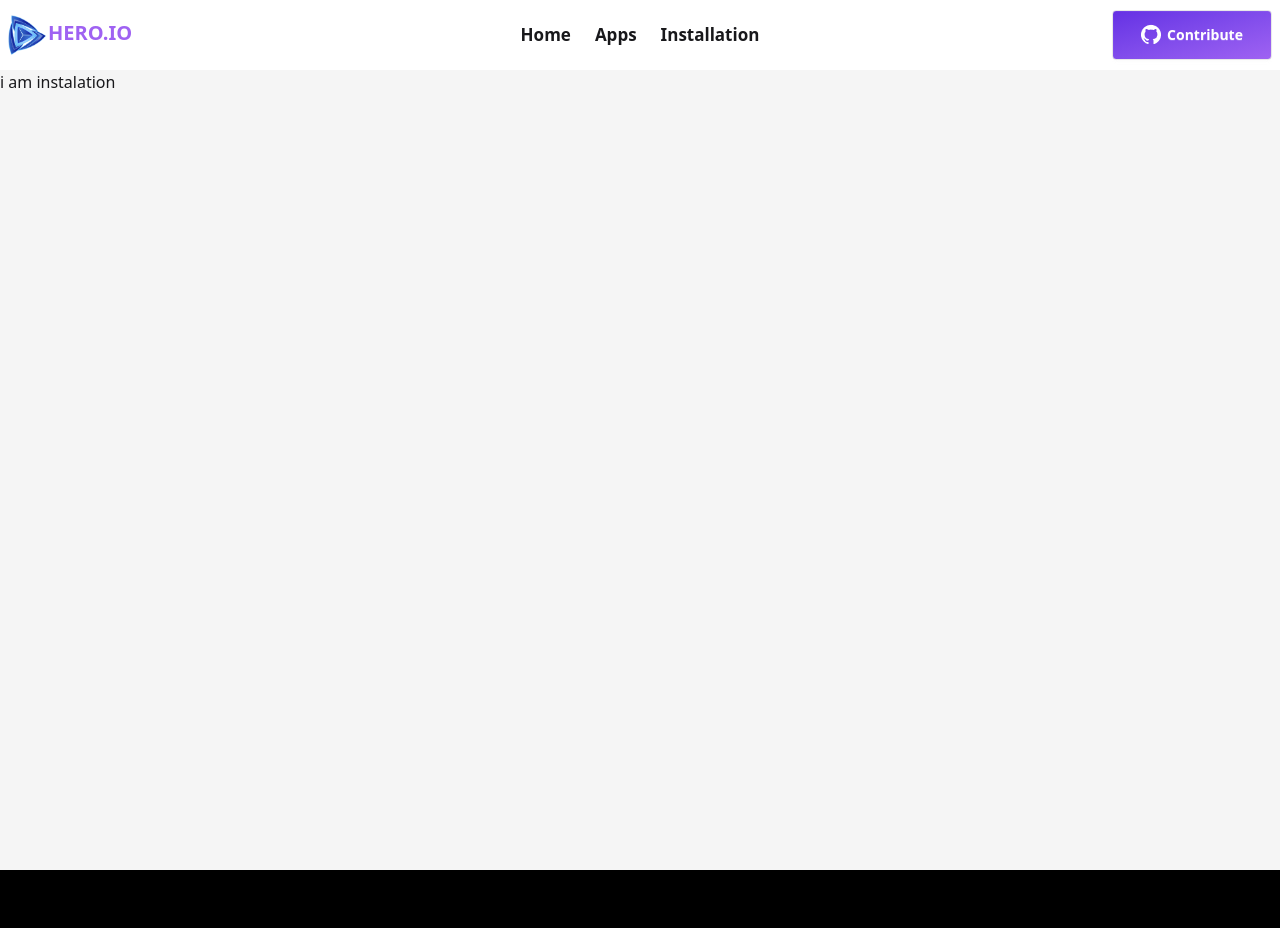
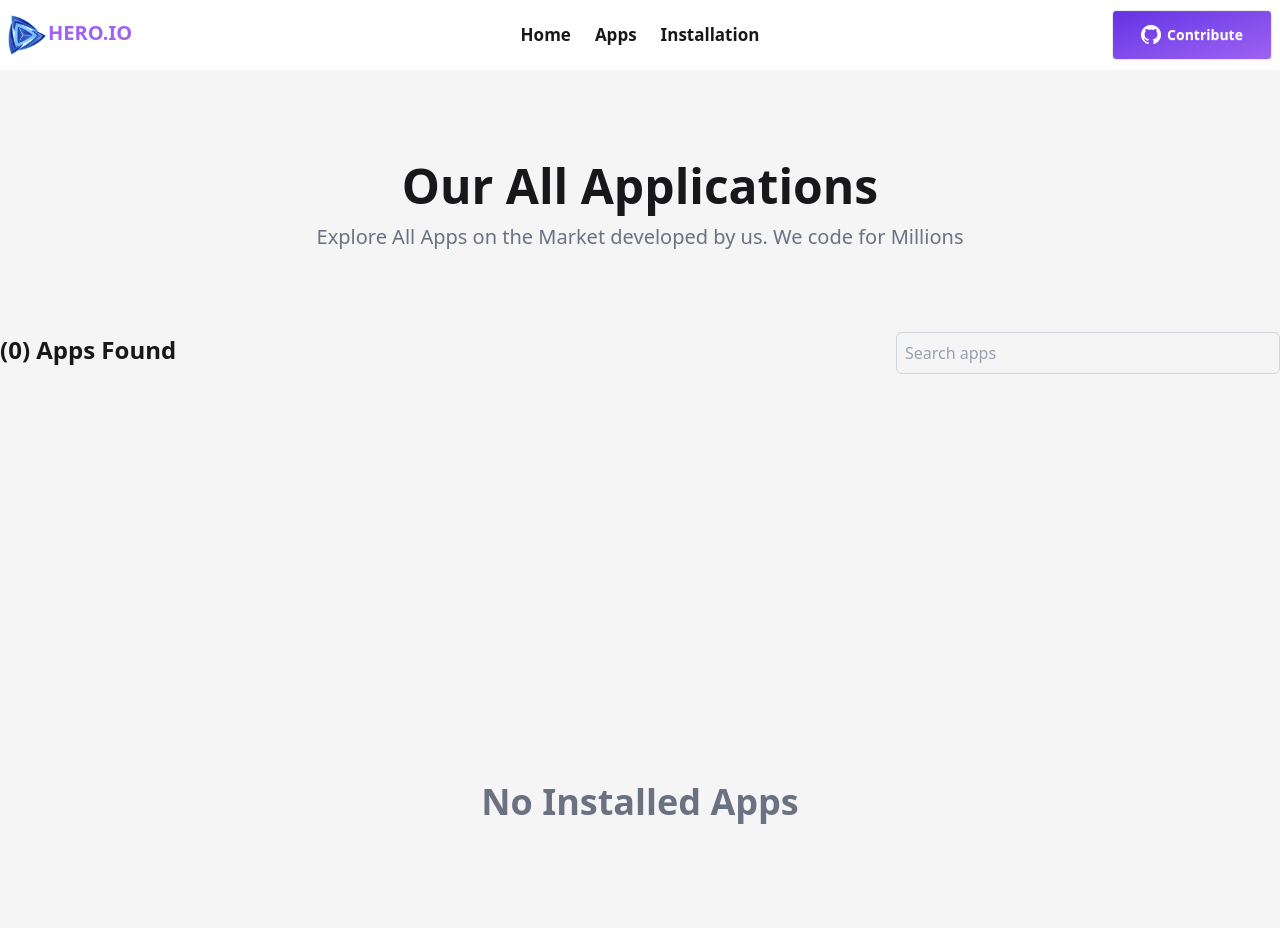
Before and after one commit to mehedihasan770/my-assignment-8, a React (Vite) app: page /installation in a window 1280 px wide. Shown: the top 928 px of the page. Built offline with nearby package versions, Linux system fonts and the light colour scheme.

Commit message:
loading spinner, localStorage data handling, card rendering and remove feature — completed

```diff
--- a/package.json
+++ b/package.json
@@ -15,6 +15,7 @@
     "react": "^19.1.1",
     "react-dom": "^19.1.1",
     "react-router": "^7.9.3",
+    "react-spinners": "^0.17.0",
     "recharts": "^3.2.1",
     "tailwindcss": "^4.1.14"
   },
--- a/src/Components/Cards/Cards.jsx
+++ b/src/Components/Cards/Cards.jsx
@@ -1,10 +1,15 @@
 import { Link } from "react-router";
 import { useAppsJsonData } from "../../Hoks/DataFetch";
 import Card from "../card/Card";
+import Loading from "../Loading/Loading";
 
 const Cards = () => {
-    const {appsData} = useAppsJsonData()
+    const {appsData, loading} = useAppsJsonData()
     const cliceAppsData = appsData.slice(0,8)
+
+    if(loading){
+        return <Loading/>
+    }
 
     return (
         <div className="max-w-[1700px] mx-auto">
--- /dev/null
+++ b/src/Components/Loading/Loading.jsx
@@ -0,0 +1,14 @@
+import { MoonLoader } from "react-spinners";
+
+const Loading = () => {
+    return (
+        <div className="max-w-[1700px] min-h-screen mx-auto flex justify-center items-center">
+            <div>
+                <MoonLoader size={100} color="blue"></MoonLoader>
+            </div>
+
+        </div>
+    );
+};
+
+export default Loading;
--- /dev/null
+++ b/src/Hoks/LocleStoregData.jsx
@@ -0,0 +1,33 @@
+const getLocleStorgData = () => {
+    const getLocleData = localStorage.getItem('appData');
+
+    if(getLocleData){
+        return JSON.parse(getLocleData);
+    }
+    else{
+        return [];
+    }
+}
+
+
+const addAppsDataToLocleStoreg = (id) => {
+    const appsData = getLocleStorgData()
+
+    if(appsData.find(app => app.id === id.id)){
+        return alert('This Alrady axset to localestoreg')
+    }
+    else{
+        appsData.push(id)
+        const app = JSON.stringify(appsData)
+        localStorage.setItem('appData',app)
+    }
+}
+
+const removeAppsDataForLocleStoreg = id => {
+    const appsData = getLocleStorgData()
+
+    const findAppData = appsData.filter(app => app.id !== id.id)
+    localStorage.setItem('appData', JSON.stringify(findAppData))
+}
+
+export {getLocleStorgData, addAppsDataToLocleStoreg, removeAppsDataForLocleStoreg}
--- a/src/Layout/MainLayout/MainLayout.jsx
+++ b/src/Layout/MainLayout/MainLayout.jsx
@@ -1,14 +1,21 @@
 import { Outlet } from "react-router";
 import Navber from "../../Components/Navber/Navber";
 import Footer from "../../Components/Footer/Footer";
+import { useAppsJsonData } from "../../Hoks/DataFetch";
+import Loading from "../../Components/Loading/Loading";
 
 const MainLayout = () => {
+    const {loading} = useAppsJsonData()
+
     return (
         <div>
             <Navber/>
-            <div className="px-3 md:px-5 lg:px-0 bg-[#F5F5F5] min-h-screen">
-                <Outlet/>
-            </div>
+            {
+                loading ? <Loading/> :
+                    <div className="px-3 md:px-5 lg:px-0 bg-[#F5F5F5] min-h-screen">
+                        <Outlet/>
+                    </div>
+                }
             <Footer/>
         </div>
     );
--- a/src/Pages/Apps/Apps.jsx
+++ b/src/Pages/Apps/Apps.jsx
@@ -2,9 +2,10 @@ import { useEffect, useState } from "react";
 import Card from "../../Components/card/Card";
 import { useAppsJsonData } from "../../Hoks/DataFetch";
 import NoAppsFound from "../../Components/NoAppsFound/NoAppsFound";
+import Loading from "../../Components/Loading/Loading";
 
 const Apps = () => {
-    const {appsData} = useAppsJsonData()
+    const {appsData, loading} = useAppsJsonData()
     const [changeAppData, setChangeAppData] = useState([])
     const [searchValue, setSearchValue] = useState('')
     const handleOnChange = e => {
@@ -19,6 +20,10 @@ const Apps = () => {
         }
     }, [appsData, searchValue])
 
+    if(loading){
+        return <Loading/>
+    }
+
 
     return (
         <div className="max-w-[1700px] mx-auto">
@@ -32,7 +37,7 @@ const Apps = () => {
             </div>
             <div className="grid grid-cols-1 md:grid-cols-3 lg:grid-cols-4 gap-8 py-9">
                 {
-                    changeAppData.length === 0 ? <NoAppsFound/> : changeAppData.map(appData => (<Card key={appData.id} appData={appData}/>))
+                    changeAppData.length === 0 ? <NoAppsFound/>  : changeAppData.map(appData => (<Card key={appData.id} appData={appData}/>))
                 }
             </div>
         </div>
--- a/src/Pages/AppsDetails/AppsDetails.jsx
+++ b/src/Pages/AppsDetails/AppsDetails.jsx
@@ -6,14 +6,17 @@ import downimg from '../../assets/icon-downloads.png'
 import ratingimg from '../../assets/icon-ratings.png'
 import reviwimg from '../../assets/icon-review.png'
 import { Bar, BarChart, CartesianGrid, ResponsiveContainer, Tooltip, XAxis, YAxis } from 'recharts';
+import { addAppsDataToLocleStoreg, getLocleStorgData } from '../../Hoks/LocleStoregData';
+import Loading from '../../Components/Loading/Loading';
 
 const AppsDetails = () => {
-    const {appsData} = useAppsJsonData()
+    const {appsData, loading} = useAppsJsonData()
     const [appDatas, setAppDatas] = useState([])
-    const {image, title, companyName, size, reviews, ratingAvg, downloads, ratings, description} = appDatas
-    const {id} = useParams()
+    const [appIntalled, setAppIntalled] = useState(false)
+    const {image, title, companyName, size, id, reviews, ratingAvg, downloads, ratings, description} = appDatas
+    const {ids} = useParams()
 
-    const idNum = Number(id)
+    const idNum = Number(ids)
 
     useEffect(() => {
         const singleAppData = appsData.find(singData => singData.id === idNum)
@@ -22,10 +25,33 @@ const AppsDetails = () => {
         }
     },[appsData, idNum])
 
+    useEffect(() => {
+        const localeAppData = getLocleStorgData()
+        const setLocaleAppData = localeAppData.some(app => app.id === id)
+        setAppIntalled(setLocaleAppData)
+    },[id,])
+
+    if(loading){
+       return <Loading/>
+    }
+
+    const handleChackLoleData = () => {
+        setAppIntalled(true)
+    }
+
+    if (appsData.length === 0) {
+        return
+    }
+
     const appsId = appsData.find(data => data.id === idNum)
     if (!appsId) {
         return <AppsNotFound />;
     }
+
+    const handleSetData = (data) => {
+        addAppsDataToLocleStoreg(data)
+    }
+
 
 
     return (
@@ -38,7 +64,7 @@ const AppsDetails = () => {
                     <div className='w-full'>
                         <div className='border-b-2 border-gray-300'>
                             <h1 className='font-bold text-[32px] text-center md:text-left'>{title}</h1>
-                            <p className='text-gray-500 text-[20px] pb-5 text-center md:text-left'>Developed by {companyName}</p>
+                            <p className='text-gray-500 text-[20px] pb-5 text-center md:text-left'>Developed by <span className='font-bold text-[#9F62F2]'>{companyName}</span></p>
                         </div>
                         <div className='pt-5 flex flex-wrap md:flex-row'>
                             <div className='max-w-fit mx-auto lg:mx-10 md:-ml-0 lg:-ml-0'>
@@ -76,7 +102,7 @@ const AppsDetails = () => {
                             </div>
                         </div>
                         <div className='w-60 md:w-auto mx-auto mt-5 md:mt-0'>
-                            <button className='btn w-60 p-6 border-0 bg-[#00D390] font-semibold text-white text-[17px] mt-3'>Install Now ({size} MB)</button>
+                            <button onClick={() => {handleSetData(appDatas), handleChackLoleData()}} className='btn w-65 p-6 border-0 bg-[#00D390] font-semibold text-white text-[17px] mt-3'>{appIntalled ? 'appIntalled' : `Installed Now (${size} MB)`}</button>
                         </div>
                     </div>
                 </div>
--- a/src/Pages/Installation/Installation.jsx
+++ b/src/Pages/Installation/Installation.jsx
@@ -1,8 +1,60 @@
+import { useEffect, useState } from "react";
+import { getLocleStorgData, removeAppsDataForLocleStoreg } from "../../Hoks/LocleStoregData";
+import { useAppsJsonData } from "../../Hoks/DataFetch";
+import Loading from "../../Components/Loading/Loading";
 
 const Installation = () => {
+
+    const {loading} = useAppsJsonData()
+
+    const [installedApps, setInstalledApps] = useState([])
+    useEffect(() => {
+        const iinstalledAppsData = getLocleStorgData()
+        setInstalledApps(iinstalledAppsData)
+    }, [])
+
+    const handleAppsRemove = data => {
+        setInstalledApps(installedApps.filter(app => app.id !== data.id))
+        removeAppsDataForLocleStoreg(data)
+    }
+
+    if(loading){
+        return <Loading/>
+    }
+
     return (
         <div>
-            i am instalation
+            <div className="max-w-[1700px] mx-auto">
+                <div className="py-20">
+                    <h1 className="text-[48px] font-bold text-center">Our All Applications</h1>
+                    <p className="text-center text-[20px] text-gray-500">Explore All Apps on the Market developed by us. We code for Millions</p>
+                </div>
+                <div className="mb-7 flex flex-col-reverse md:flex-row md:justify-between">
+                    <h1 className="font-bold mt-5 md:mt-0 text-center md:text-left text-[24px]">({installedApps.length}) Apps Found</h1>
+                    <input type="search" name="search Apps" placeholder="Search apps" className="border border-gray-300 rounded-md p-2 text-black max-w-96 md:w-96 placeholder-gray-400 outline-none"/>
+                </div>
+            </div>
+            <div className="max-w-[1700px] mx-auto space-y-5  min-h-screen pb-10">
+                { installedApps.length === 0 ? <div className="min-h-screen flex justify-center items-center"><h1 className="text-center text-4xl font-bold text-gray-500">No Installed Apps</h1></div> : installedApps.map(app => (
+                <div key={app.id} className="flex justify-between bg-white rounded-b-sm items-center py-6 px-5">
+                    <div className="flex items-center space-x-5">
+                        <div className="bg-gray-300 p-5 rounded-lg">
+                            <img src={app?.image} alt="" width={' 50px'}/>
+                        </div>
+                        <div>
+                            <h1 className="mb-5 text-[20px] font-semibold">{app?.title}</h1>
+                            <div className="flex space-x-5">
+                                <p className="font-semibold text-[#00D390]">{app?.downloads}</p>
+                                <p className="font-semibold text-[#FF8811]">{app?.ratingAvg}</p>
+                                <p className="font-semibold text-[#6C7C8A]">{app?.size} MB</p>
+                            </div>
+                        </div>
+                    </div>
+                    <div>
+                        <button onClick={() => handleAppsRemove(app)} className="btn bg-[#00D390] py-6 px-6 text-[17px] text-white">Uninstall</button>
+                    </div>
+                </div>))}
+            </div>
         </div>
     );
 };
--- a/src/Root/Root.jsx
+++ b/src/Root/Root.jsx
@@ -6,11 +6,13 @@ import Installation from "../Pages/Installation/Installation";
 import AppsDetails from "../Pages/AppsDetails/AppsDetails";
 import AppsNotFound from "../Pages/Apps/AppsNotFound/AppsNotFound";
 import PageNotFound from "../Pages/PageNotFound/PageNotFound";
+import Loading from "../Components/Loading/Loading";
 
 export const router = createBrowserRouter([
     {
         path: "/",
         Component: MainLayout,
+        hydrateFallbackElement: <Loading/>,
         children: [
             {
                 index: true,
@@ -25,7 +27,7 @@ export const router = createBrowserRouter([
                 Component: Installation
             },
             {
-                path: 'appsdetails/:id',
+                path: 'appsdetails/:ids',
                 Component: AppsDetails,
                 children: [
                     {
```
Also changed, not shown: 1 other file (tests, documents, lock files or other folders).
